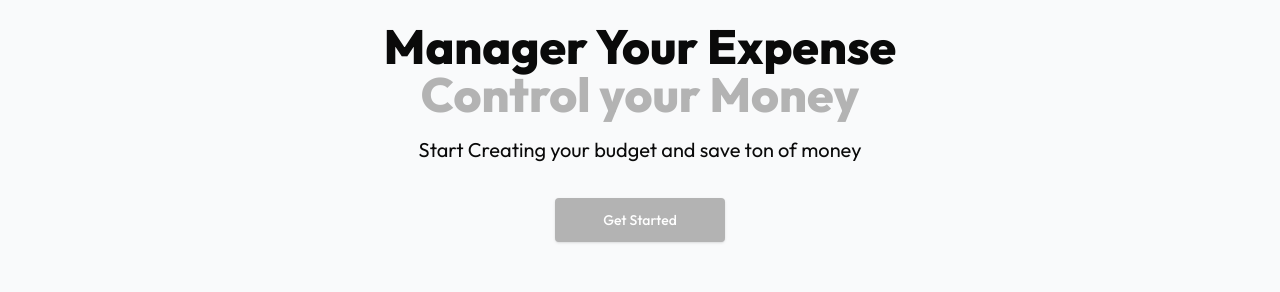
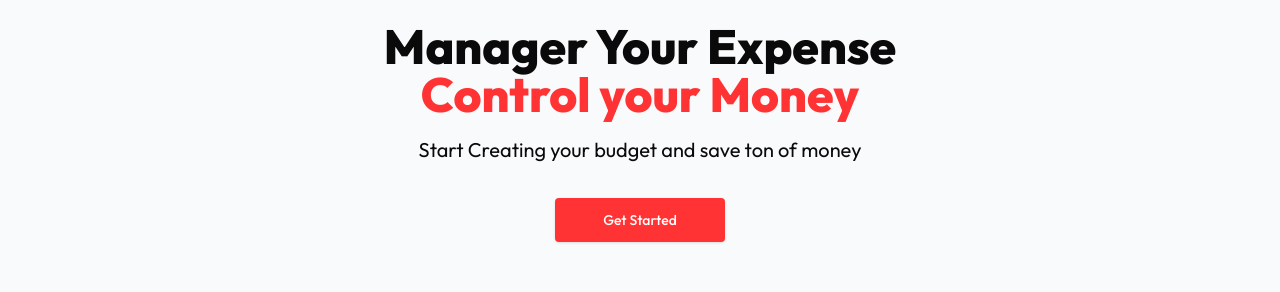
Before and after one commit to Satyam50/ExpenseEase, a Next.js app: page / in a window 1280 px wide. Shown: the part 189-481 px from the top of the page. Built offline with nearby package versions, Linux system fonts and the light colour scheme; no server answers.

Commit message:
Update globals.css

```diff
--- a/app/globals.css
+++ b/app/globals.css
@@ -10,55 +10,55 @@
     --card-foreground: 0 0% 3.9%;
     --popover: 0 0% 100%;
     --popover-foreground: 0 0% 3.9%;
-    --primary: 0 0% 70%; /* Light Red */
+    --primary: 0 100% 60%; /* Light Red */
     --primary-foreground: 0 0% 98%;
-    --secondary: 330 85% 60%; /* Hot Pink */
+    --secondary: 0 100% 60%; /* Bright Red */
     --secondary-foreground: 0 0% 9%;
     --muted: 0 0% 96.1%;
     --muted-foreground: 0 0% 45.1%;
-    --accent: 45 100% 51%;
+    --accent: 0 100% 50%; /* Strong Red */
     --accent-foreground: 0 0% 9%;
-    --destructive: 0 84.2% 60.2%; /* Bright Red */
+    --destructive: 0 100% 50%; /* Bright Red */
     --destructive-foreground: 0 0% 98%;
     --border: 0 0% 89.8%;
     --input: 0 0% 89.8%;
-    --ring: 0 0% 3.9%;
+    --ring: 0 100% 70%; /* Light Red */
     --radius: 0.5rem;
-    --chart-1: 0 76% 61%; /* Light Red */
-    --chart-2: 10 58% 39%; /* Light Red */
-    --chart-3: 15 37% 24%; /* Light Red */
-    --chart-4: 25 74% 66%; /* Light Red */
-    --chart-5: 30 87% 67%; /* Light Red */
-    --highlight: 50 100% 50%; /* Bright Yellow */
+    --chart-1: 0 100% 60%; /* Light Red */
+    --chart-2: 0 100% 50%; /* Strong Red */
+    --chart-3: 0 100% 40%; /* Darker Red */
+    --chart-4: 0 100% 70%; /* Light Red */
+    --chart-5: 0 100% 50%; /* Strong Red */
+    --highlight: 0 100% 50%; /* Bright Red */
     --highlight-foreground: 0 0% 100%;
   }
 
   .dark {
-    --background: 0 0% 10%; /* Dark Red */
+    --background: 0 0% 20%; /* Dark Red */
     --foreground: 0 0% 98%;
-    --card: 0 0% 10%; /* Dark Red */
+    --card: 0 0% 20%; /* Dark Red */
     --card-foreground: 0 0% 98%;
-    --popover: 0 0% 10%; /* Dark Red */
+    --popover: 0 0% 20%; /* Dark Red */
     --popover-foreground: 0 0% 98%;
-    --primary: 0 0% 30%; /* Dark Red */
+    --primary: 0 100% 40%; /* Darker Red */
     --primary-foreground: 0 0% 9%;
-    --secondary: 330 85% 60%; /* Hot Pink */
+    --secondary: 0 100% 50%; /* Strong Red */
     --secondary-foreground: 0 0% 98%;
-    --muted: 0 0% 28%; /* Dark Muted Red */
+    --muted: 0 100% 30%; /* Darker Red */
     --muted-foreground: 0 0% 63.9%;
-    --accent: 45 100% 51%; /* Orange */
+    --accent: 0 100% 50%; /* Strong Red */
     --accent-foreground: 0 0% 98%;
-    --destructive: 0 62.8% 30.6%; /* Dark Red */
+    --destructive: 0 100% 40%; /* Darker Red */
     --destructive-foreground: 0 0% 98%;
-    --border: 0 0% 28%; /* Dark Border */
-    --input: 0 0% 28%; /* Dark Input */
-    --ring: 0 0% 83.1%;
-    --chart-1: 0 70% 50%; /* Dark Red */
-    --chart-2: 10 60% 45%; /* Dark Red */
-    --chart-3: 15 80% 55%; /* Dark Red */
-    --chart-4: 25 65% 60%; /* Dark Red */
-    --chart-5: 30 75% 55%; /* Dark Red */
-    --highlight: 50 100% 50%; /* Bright Yellow */
+    --border: 0 0% 30%; /* Dark Red */
+    --input: 0 0% 30%; /* Dark Red */
+    --ring: 0 100% 50%; /* Light Red */
+    --chart-1: 0 100% 50%; /* Strong Red */
+    --chart-2: 0 100% 40%; /* Darker Red */
+    --chart-3: 0 100% 30%; /* Darker Red */
+    --chart-4: 0 100% 40%; /* Darker Red */
+    --chart-5: 0 100% 30%; /* Darker Red */
+    --highlight: 0 100% 50%; /* Bright Red */
     --highlight-foreground: 0 0% 100%;
   }
 }
```
